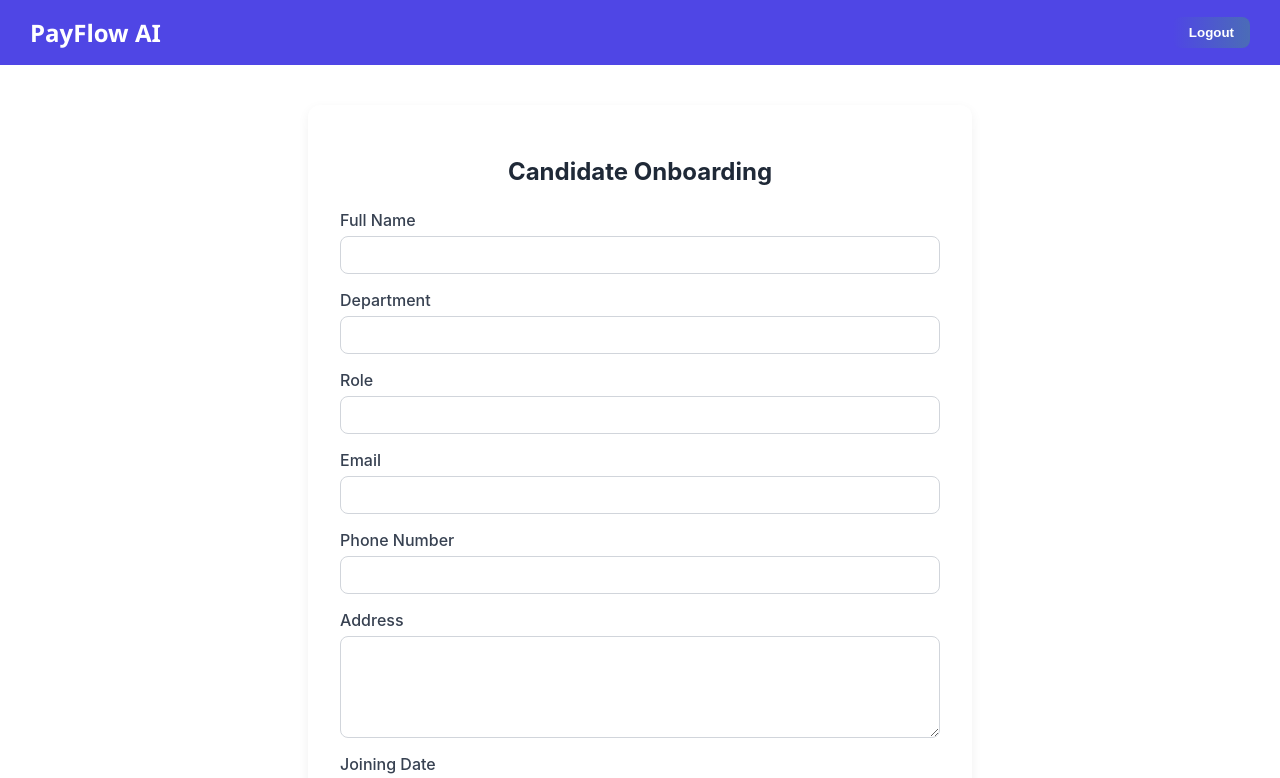
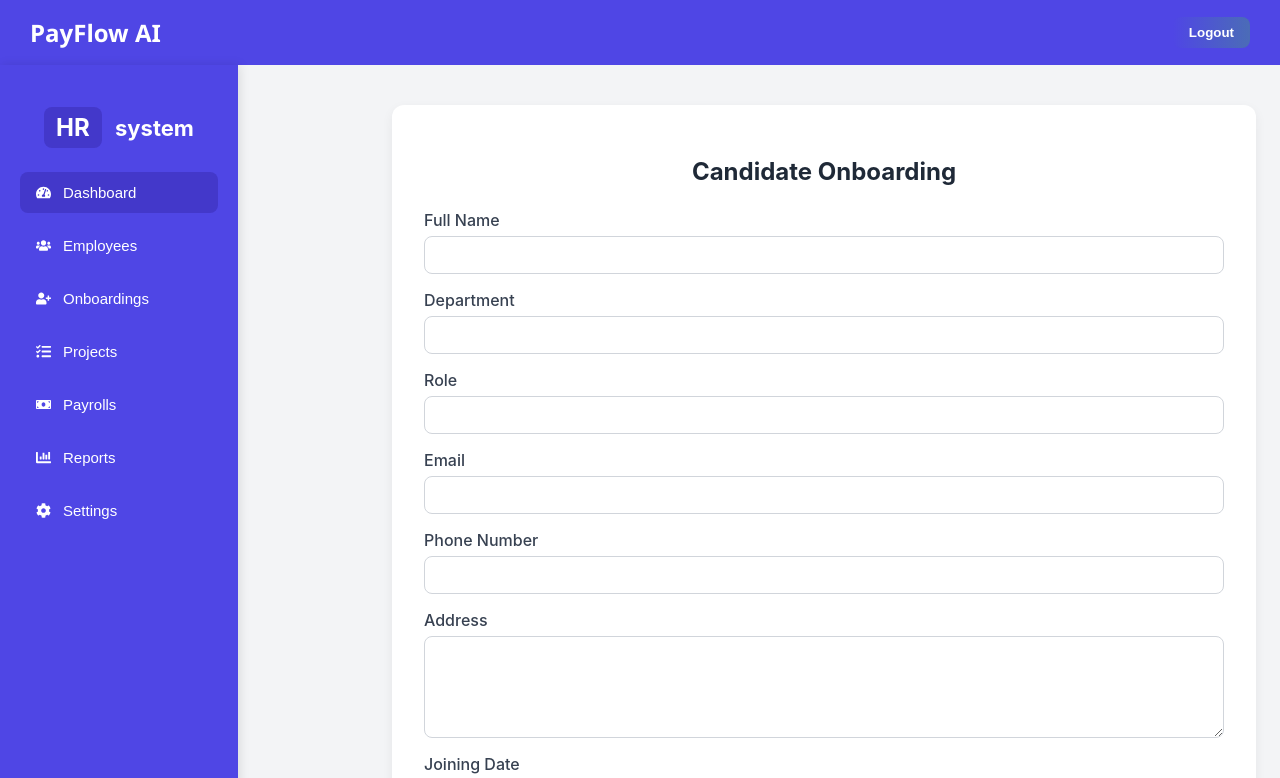
Before and after one commit to satvikaj/payflowAI, a React (Create React App) app in the folder payflow-frontend/: page /onboarding in a window 1280 px wide. Shown: the top 778 px of the page. Built offline with nearby package versions, Linux system fonts and the light colour scheme.

Commit message:
Added Siderbar to Onboarding page

```diff
--- a/payflow-frontend/src/pages/Onboarding.css
+++ b/payflow-frontend/src/pages/Onboarding.css
@@ -2,8 +2,8 @@
     padding: 32px;
     background-color: #fff;
     border-radius: 12px;
-    max-width: 600px;
-    margin: 40px auto;
+    width: 800px;              /* Wider than before */
+    margin-left: 130px;         /* Spacing from the sidebar */
     box-shadow: 0 4px 12px rgba(0, 0, 0, 0.06);
 }
 
@@ -59,3 +59,19 @@
 .submit-btn:hover {
     background-color: #1e40af;
 }
+
+/* 🔄 New layout styles for sidebar + form */
+.onboarding-page-layout {
+    display: flex;
+    min-height: 100vh;
+    width: 100%;
+    background-color: #f3f4f6;
+}
+
+.onboarding-form-wrapper {
+    flex: 1;
+    display: flex;
+    justify-content: flex-start;
+    align-items: flex-start;
+    padding: 40px 24px;
+}
--- a/payflow-frontend/src/pages/Onboarding.jsx
+++ b/payflow-frontend/src/pages/Onboarding.jsx
@@ -1,4 +1,6 @@
 import React, { useState } from 'react';
+import Sidebar from '../components/Sidebar'; // Adjust the path as needed
+import '../components/Sidebar.css';
 import './Onboarding.css';
 
 export default function Onboarding() {
@@ -56,8 +58,10 @@ export default function Onboarding() {
         }
     };
 
-
     return (
+        <div className="onboarding-page-layout">
+            <Sidebar />
+            <div className="onboarding-form-wrapper">
                 <div className="onboarding-form-container">
                     <h2>Candidate Onboarding</h2>
                     <form className="onboarding-form" onSubmit={handleSubmit}>
@@ -131,5 +135,7 @@ export default function Onboarding() {
                         <button type="submit" className="submit-btn">Submit</button>
                     </form>
                 </div>
+            </div>
+        </div>
     );
 }
```
Also changed, not shown: payflow-frontend/src/components/Sidebar.css (+0 -152 lines). Lines whose indentation alone changed are shown as unchanged.
